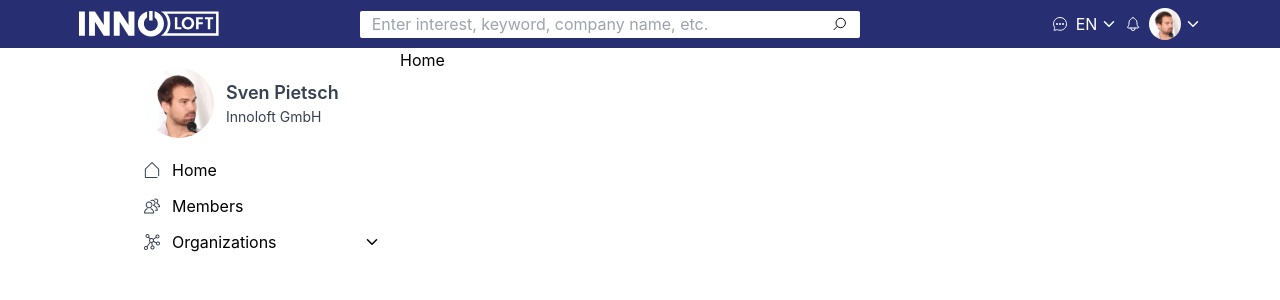
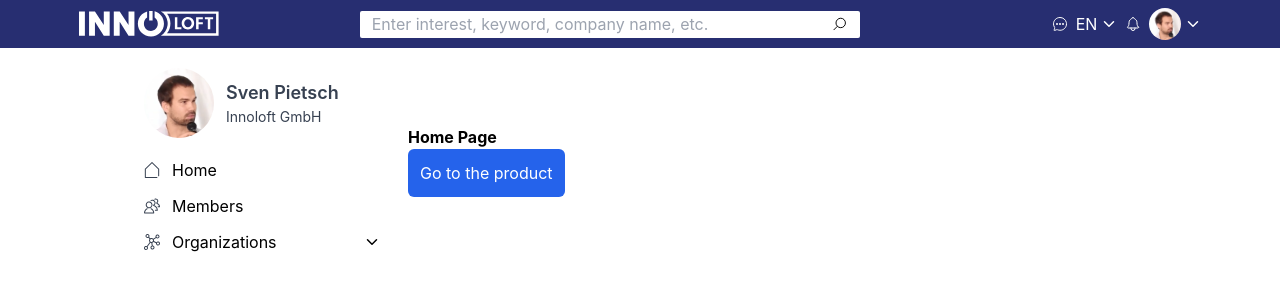
Before and after one commit to Fombi-Favour/innoloft-application-test, a React (Create React App) app: page / in a window 1280 px wide. Shown: the top 300 px of the page. Built offline with nearby package versions, Linux system fonts and the light colour scheme.

Commit message:
Update Home.jsx

```diff
--- a/src/routes/Home.jsx
+++ b/src/routes/Home.jsx
@@ -1,8 +1,12 @@
 import React from 'react'
+import { NavLink } from 'react-router-dom'
 
 const Home = () => {
   return (
-    <div>Home</div>
+    <div className='flex flex-col justify-center p-2'>
+      <h1 className='font-bold'>Home Page</h1>
+      <NavLink to='product' className='bg-blue-600 rounded-md p-3 text-white'>Go to the product</NavLink>
+    </div>
   )
 }
 
```
